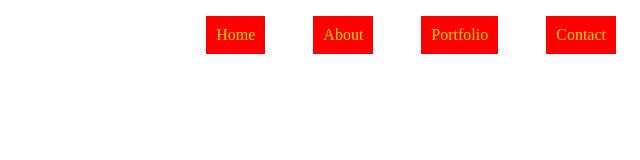
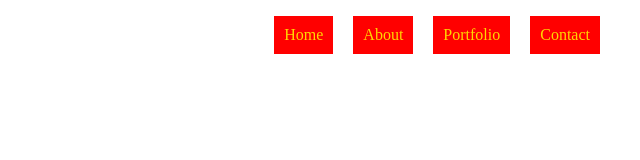
Before and after one commit to j-West/Interactive-navigation-bar, a plain HTML site: page index.html in a window 1280 px wide. Shown: the whole page, without its empty margins (640-1280 px from the left). Drawn offline with Linux system fonts and the light colour scheme.

```diff
--- a/navigation.css
+++ b/navigation.css
@@ -10,16 +10,12 @@ li, a {
 	text-decoration: none;
 }
 
-li {
-	text-align: center;
-}
-
 a:last-child {
-	margin-right: 1em;
+	margin-right: 2em;
 }
 
 a {
-	margin-left: 3em;
+	margin: 0 10px;
 	padding: 10px 10px;
 	background-color: red;
 	color: gold;
```
